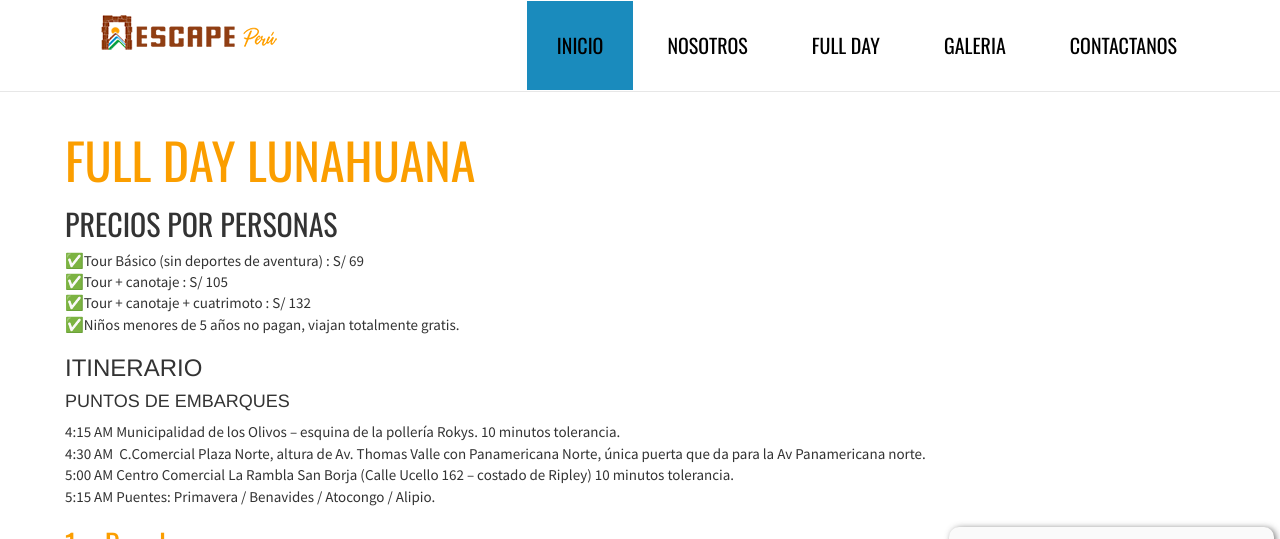
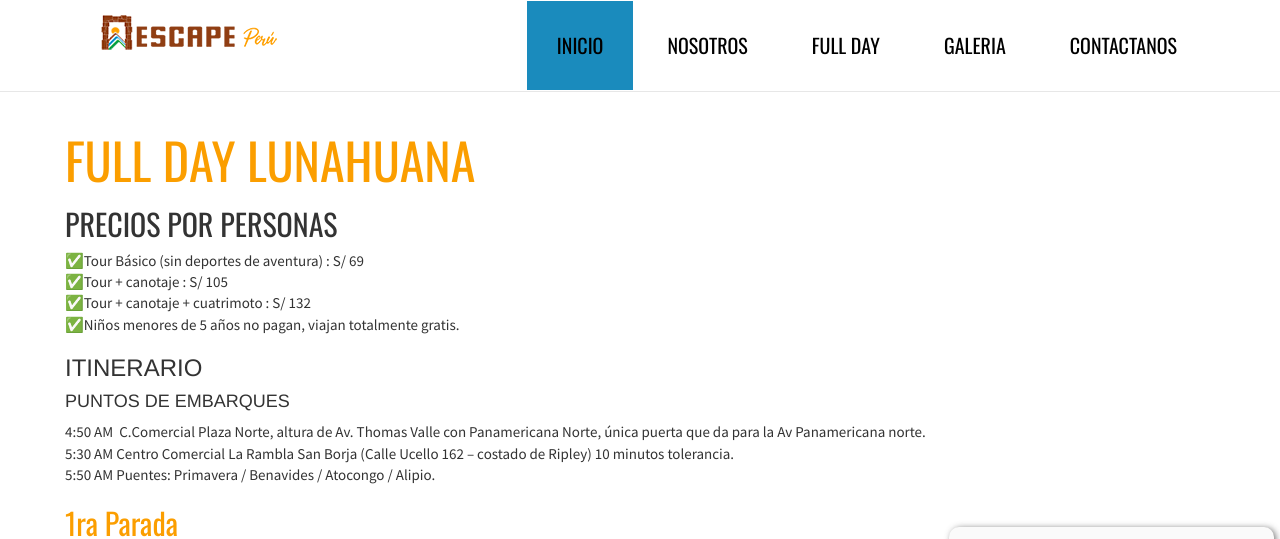
Before and after one commit to TurismoPeruano/Escaperutour, a plain HTML site: page lunahuanatour.html in a window 1280 px wide. Shown: the top 539 px of the page. Drawn offline with nearby package versions, Linux system fonts and the light colour scheme.

Commit message:
Update lunahuanatour.html

```diff
--- a/lunahuanatour.html
+++ b/lunahuanatour.html
@@ -120,12 +120,12 @@
       </h3>
       <h4>PUNTOS DE EMBARQUES</h4>
       <ul>
-          <li>4:15 AM Municipalidad de los Olivos – esquina de la pollería Rokys. 10 minutos tolerancia.</li>
-          <li>4:30 AM  C.Comercial Plaza Norte, altura de Av. Thomas Valle con Panamericana Norte, única puerta que da para la Av Panamericana norte.
+
+          <li>4:50 AM  C.Comercial Plaza Norte, altura de Av. Thomas Valle con Panamericana Norte, única puerta que da para la Av Panamericana norte.
           </li>
-          <li>5:00 AM Centro Comercial La Rambla San Borja (Calle Ucello 162 – costado de Ripley) 10 minutos tolerancia.
+          <li>5:30 AM Centro Comercial La Rambla San Borja (Calle Ucello 162 – costado de Ripley) 10 minutos tolerancia.
           </li>
-          <li>5:15 AM Puentes: Primavera / Benavides / Atocongo / Alipio.
+          <li>5:50 AM Puentes: Primavera / Benavides / Atocongo / Alipio.
           </li>
       </ul>
       <div class="paradas" id="paradas">
```
